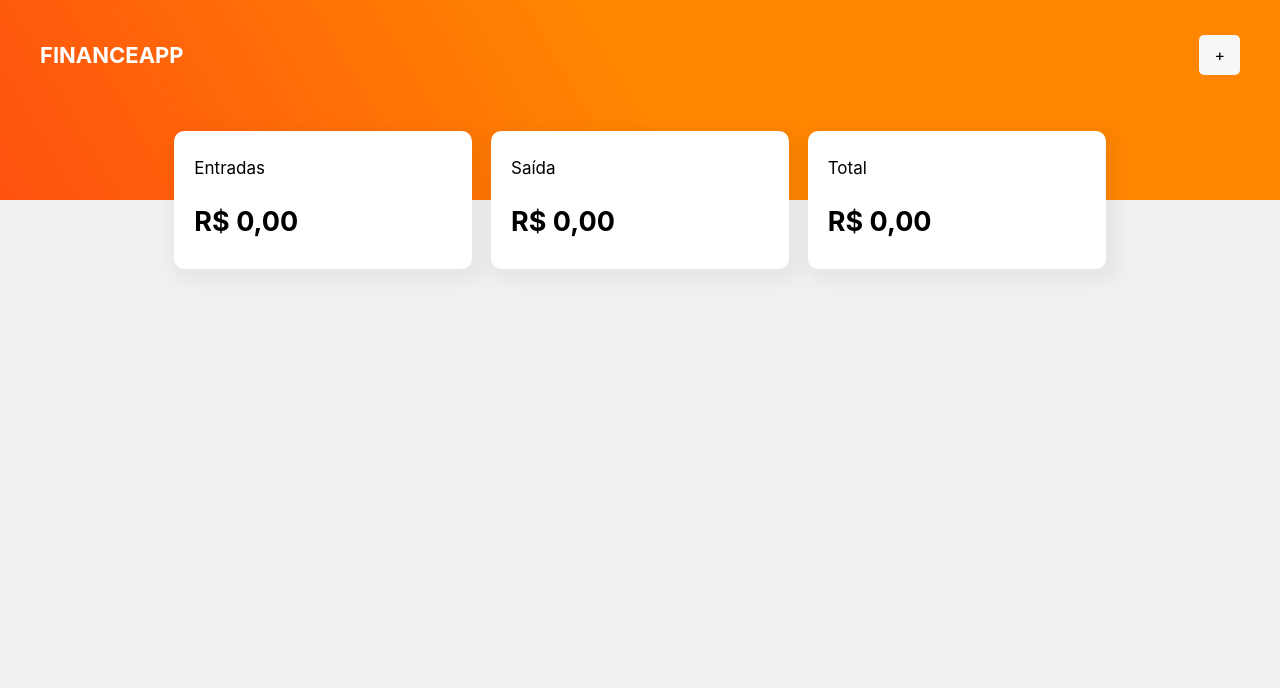
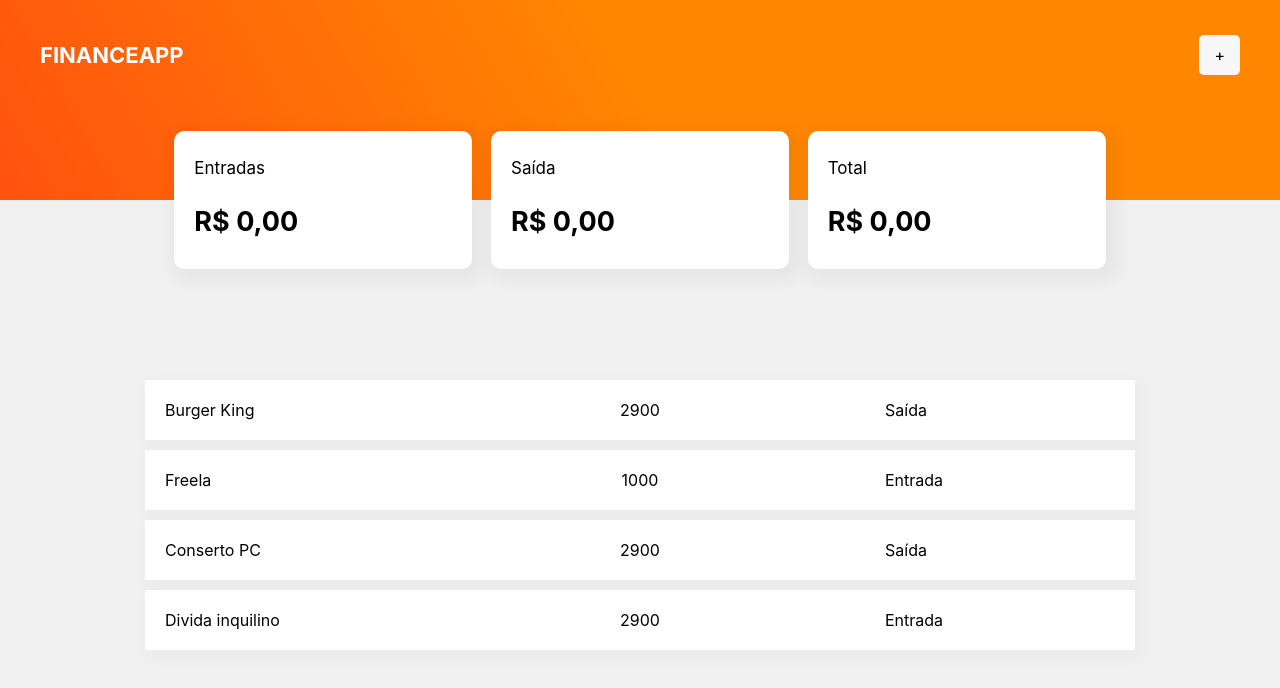
Before and after one commit to gustavoasv/Finances, a React (Vite) app: page / in a window 1280 px wide. Shown: the top 688 px of the page. Built offline with nearby package versions, Linux system fonts and the light colour scheme.

Commit message:
Tabela de items finalizado

```diff
--- a/src/App.tsx
+++ b/src/App.tsx
@@ -1,15 +1,22 @@
 import { useState } from "react";
 import { Dash } from "./components/Dashboard/Dash";
 import { Headers } from "./components/Header/Headers";
+import { Item } from './types/valuesTypes'
+import { TabMain } from "./components/Tab";
+import { DataItems } from "./data/values";
 
+import './components/Tab/style'
+function App() {
 
-function App() {
+  const [list, setList] = useState<Item[]>(DataItems)
+
   return (
     <div>
       <Headers></Headers>
       <Dash></Dash>
+      <TabMain listI={list}></TabMain>
     </div>
-   )
+  );
 }
 
 export default App;
--- a/src/components/Modal/Modal.tsx
+++ b/src/components/Modal/Modal.tsx
@@ -1,6 +1,7 @@
 import { useState } from "react";
 import Modal from "react-modal";
 import { ButtonOpenModal } from "../Header/style";
+import * as C from "./styles";
 
 const customStyles = {
   content: {
@@ -8,9 +9,9 @@ const customStyles = {
     left: "50%",
     right: "50%",
     bottom: "auto",
-    width: "400px",
-    height: "500px",
-
+    width: "420px",
+    height: "320px",
+    transition: "2s",
     marginRight: "-50%",
     transform: "translate(-50%, -50%)",
   },
@@ -36,8 +37,25 @@ export const ModalApp = () => {
         onRequestClose={closeModal}
         style={customStyles}
       >
-        <h1>MODALLLLLL</h1>
-        <button onClick={closeModal}>Fechar</button>
+        <C.ContainerModal>
+          <h3>ADICIONAR</h3>
+          <C.Select>
+            <option>
+              Categoria
+            </option>
+            <option>Entrada</option>
+            <option>Saída</option>
+          </C.Select>
+          <C.Input placeholder="Digite o o titulo" />
+          <C.Input placeholder="Digite o valor" />
+          <C.Input type="date" />
+          <C.ButtonsArea>
+            <C.ButtonModal>Adicionar</C.ButtonModal>
+            <C.ButtonModal className="buttonCancel" onClick={closeModal}>
+              Canclelar
+            </C.ButtonModal>
+          </C.ButtonsArea>
+        </C.ContainerModal>
       </Modal>
     </div>
   );
--- /dev/null
+++ b/src/components/Modal/styles.ts
@@ -0,0 +1,40 @@
+import styled from "styled-components";
+
+export const ContainerModal = styled.div`
+  display: flex;
+  flex-direction: column;
+  align-items: center;
+  justify-content: center;
+
+  form {
+    background-color: red;
+    height: 300px;
+  }
+`;
+export const Select = styled.select`
+  margin-bottom: 10px;
+  padding: 10px;
+`;
+export const Input = styled.input`
+  width: 400px;
+  padding: 10px 5px;
+  margin-bottom: 10px;
+`;
+
+export const ButtonsArea = styled.div`
+  display: flex;
+  justify-content: space-around;
+  width: 100%;
+
+  .buttonCancel {
+    background-color: red;
+  }
+`;
+export const ButtonModal = styled.button`
+  padding: 10px;
+  width: 200px;
+  cursor: pointer;
+  background-color: green;
+  color: #fff;
+  border: 0;
+`;
--- /dev/null
+++ b/src/components/Tab/index.tsx
@@ -0,0 +1,22 @@
+import { Item } from "../../types/valuesTypes";
+import { TabCard } from "./style";
+type Props = {
+  listI: Item[];
+};
+export const TabMain = ({ listI }: Props) => {
+  return (
+    <>
+      <div>
+        {listI.map((item, index) => {
+          return (
+            <TabCard key={index}>
+              <div>{item.title}</div>
+              <div>{item.value}</div>
+              <div>{item.categoria}</div>
+            </TabCard>
+          );
+        })}
+      </div>
+    </>
+  );
+};
--- /dev/null
+++ b/src/components/Tab/style.ts
@@ -0,0 +1,21 @@
+import styled from "styled-components";
+
+export const TabCard = styled.div`
+  display: flex;
+  justify-content: space-between;
+  background-color: white;
+  max-width: 950px;
+  display: flex;
+  padding: 20px;
+  margin: 0 auto;
+  margin-bottom: 10px;
+  box-shadow: 5px 5px 15px 5px rgba(0, 0, 0, 0.02);
+
+  div {
+    width: 230px;
+
+    &:nth-child(2) {
+      text-align: center;
+    }
+  }
+`;
--- a/src/data/values.ts
+++ b/src/data/values.ts
@@ -2,30 +2,34 @@ import { Item } from "../types/valuesTypes";
 
 export const DataItems: Item[] = [
   {
-    title: "KSKSKSKSK",
-    categoria: "despesa",
-    value: 2.9,
+    title: "Burger King",
+    categoria: 'Saída',
+    value: 2900,
     date: new Date(2022, 9, 21),
+    color: 'red'
   },
 
   {
-    title: "KSKSKSKSK",
-    categoria: "despesa",
-    value: 2.9,
+    title: "Freela",
+    categoria: 'Entrada',
+    value: 1000,
     date: new Date(2022, 9, 21),
+    color: 'green'
   },
 
   {
-    title: "KSKSKSKSK",
-    categoria: "despesa",
-    value: 2.9,
+    title: "Conserto PC",
+    categoria: 'Saída',
+    value: 2900,
     date: new Date(2022, 9, 21),
+    color: 'red'
   },
 
   {
-    title: "KSKSKSKSK",
-    categoria: "despesa",
-    value: 2.9,
+    title: "Divida inquilino",
+    categoria: 'Entrada',
+    value: 2900,
     date: new Date(2022, 9, 21),
+    color: 'green'
   },
 ];
--- a/src/types/valuesTypes.ts
+++ b/src/types/valuesTypes.ts
@@ -3,4 +3,5 @@ export type Item = {
   categoria: string;
   value: number;
   date: Date;
+  color: string;
 };
```
Also changed, not shown: src/components/Tabela/index.tsx (deleted, +0 -18 lines), src/components/Tabela/styles.ts (deleted, +0 -23 lines).
